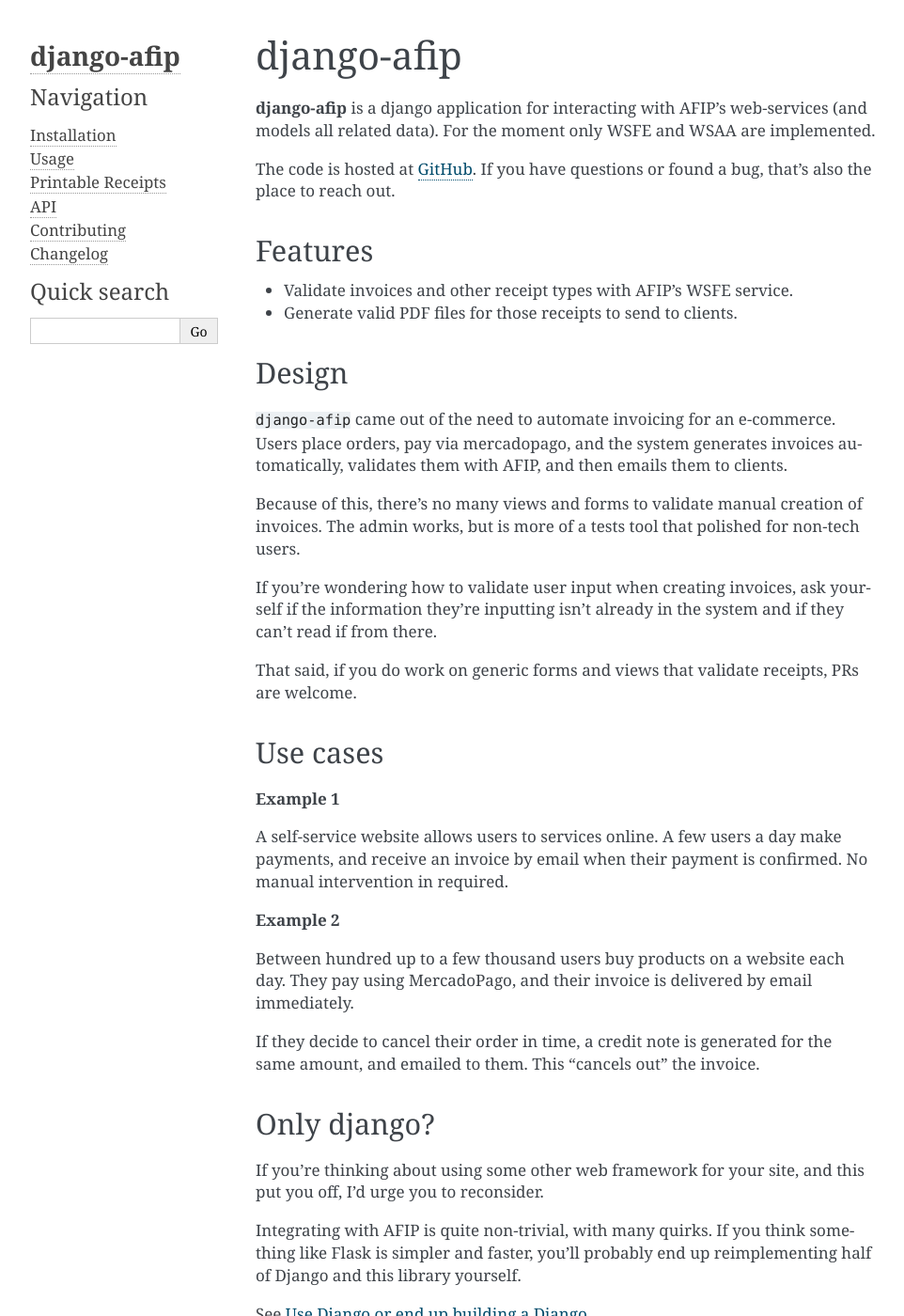
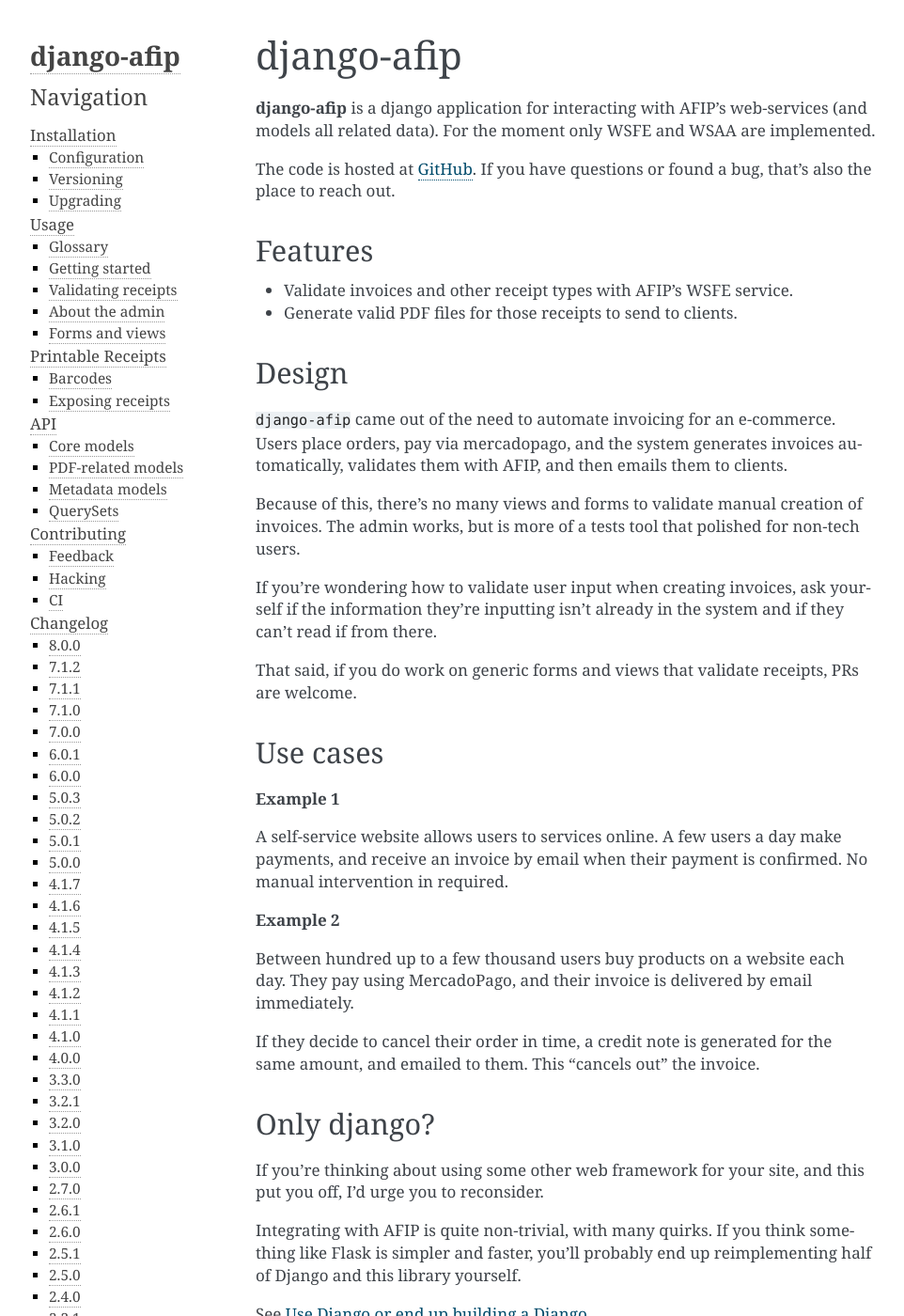
Before and after one commit to WhyNotHugo/django-afip, a Sphinx documentation site: the page built from docs/index.rst, in a window 1280 px wide and 1400 px high. Shown: the whole window at 94% size, without its empty margins (148-1110 px from the left). Built offline with Sphinx 7.4.7, drawn with Linux system fonts in a browser that asks for light colours; the version number could not be read and is left out; some of the changed text lies outside the part shown.

Commit message:
Expand the sidebar docs by default

```diff
--- a/docs/conf.py
+++ b/docs/conf.py
@@ -147,8 +147,10 @@
 # Theme options are theme-specific and customize the look and feel of a theme
 # further.  For a list of options available for each theme, see the
 # documentation.
-#
-# html_theme_options = {}
+
+html_theme_options = {
+    "sidebar_collapse": False,
+}
 
 # Add any paths that contain custom themes here, relative to this directory.
 # html_theme_path = []
```
